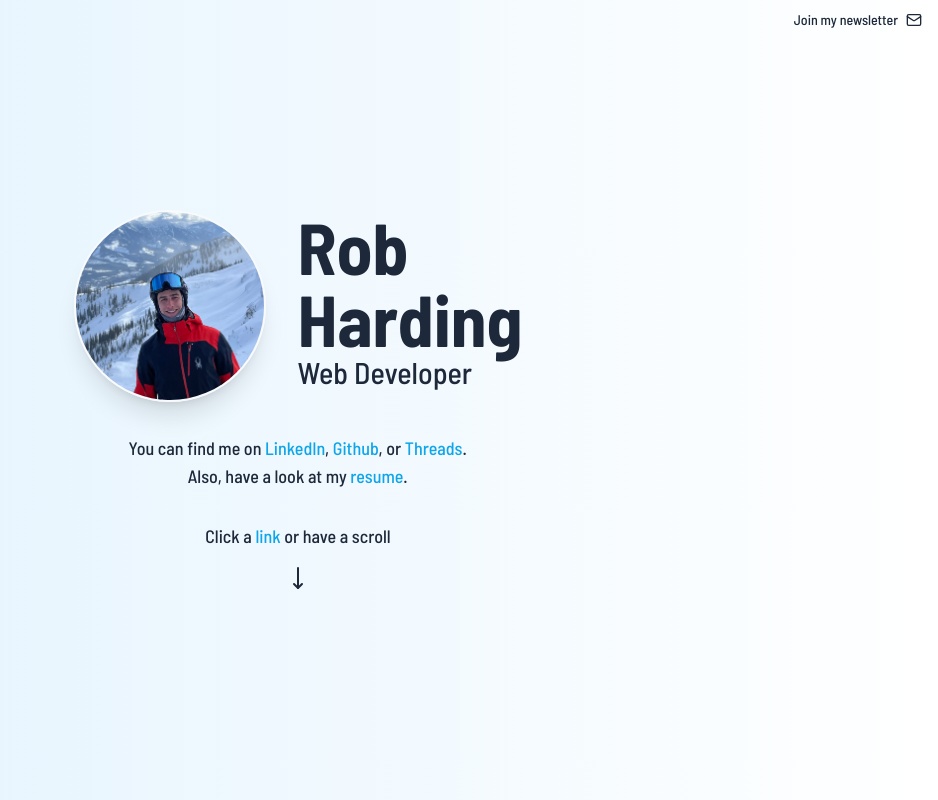
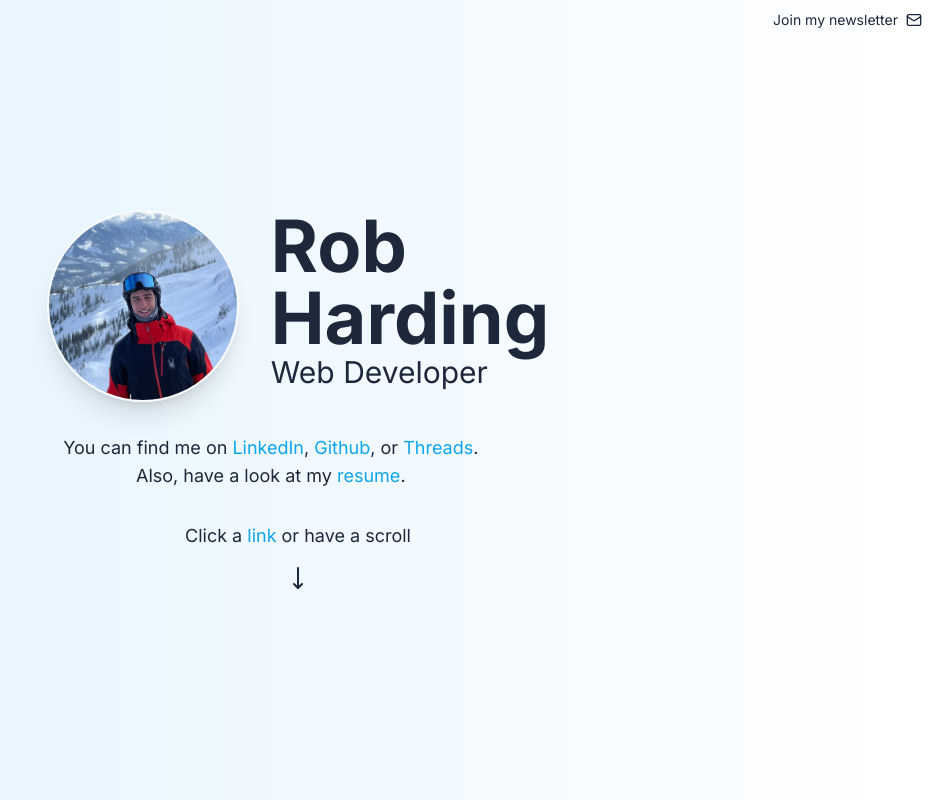
Before and after one commit to robharding/Portfolio2, a Next.js app: page / in a window 1280 px wide. Shown: the top 800 px of the page, without its empty margins (342-1280 px from the left). Built offline with nearby package versions, Linux system fonts and the light colour scheme.

Commit message:
Back to inter

```diff
--- a/src/app/layout.tsx
+++ b/src/app/layout.tsx
@@ -1,10 +1,12 @@
 import "./globals.css";
-import { Barlow_Semi_Condensed } from "next/font/google";
+import { Inter } from "next/font/google";
 
-const barlow = Barlow_Semi_Condensed({
-  weight: ["300", "500", "600", "700"],
-  subsets: ["latin"],
-});
+// const barlow = Barlow_Semi_Condensed({
+//   weight: ["300", "500", "600", "700"],
+//   subsets: ["latin"],
+// });
+
+const inter = Inter({ subsets: ["latin"] });
 
 export const metadata = {
   title: "Rob Harding",
@@ -18,7 +20,7 @@
 }) {
   return (
     <html lang="en">
-      <body className={barlow.className}>{children}</body>
+      <body className={inter.className}>{children}</body>
     </html>
   );
 }
```
